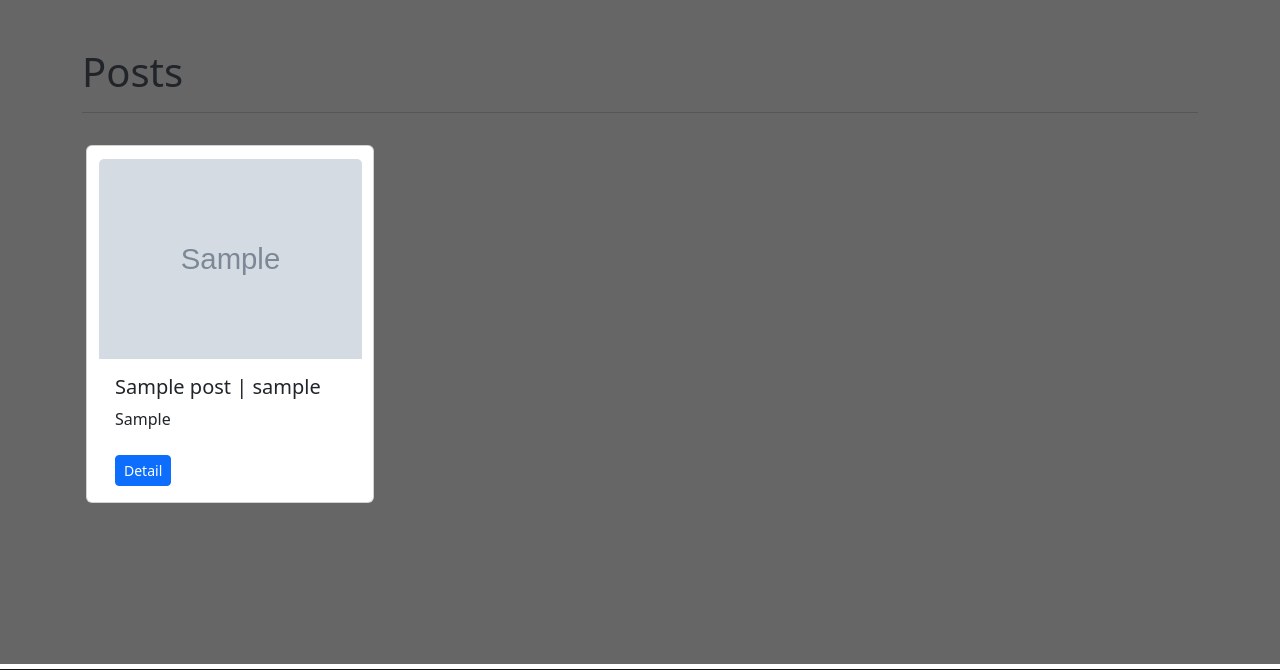
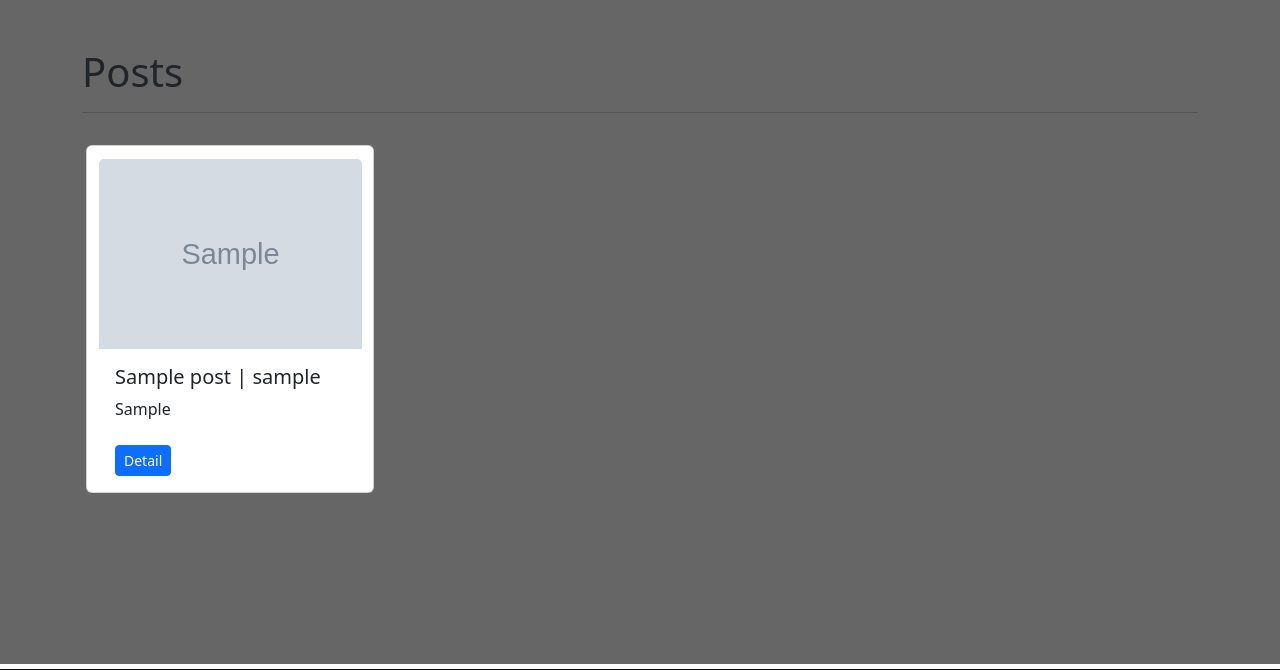
Before and after one commit to C-Iahny/mksd, a Django app: page /all_post in a window 1280 px wide. Shown: the part 66-736 px from the top of the page. Run offline with Django 3.2, Linux system fonts and the light colour scheme; tables that the repository leaves empty hold one stand-in row (values such as "Sample post"); grey boxes marked "Sample" are stand-in pictures; some libraries are stand-ins or nearby versions.

Commit message:
Update home.html

```diff
--- a/mksd/templates/home.html
+++ b/mksd/templates/home.html
@@ -12,7 +12,7 @@
     <div class="row">
         {% for post in object_list %}
         <div class="card m-3" style="width: 18rem;" id="img">
-            <img src="{{ post.header_image.url }}" class="card-img-top" alt="banner_image" style="width: 263px; height: 200px; margin-top: 13px;">
+            <img src="{{ post.header_image.url }}" class="card-img-top" alt="banner_image" style="width: 263px; height: 190px; margin-top: 13px;">
             <div class="card-body">
                 <h5 class="card-title">{{post}}</h5>
                 {{ post.snippet }}
```
